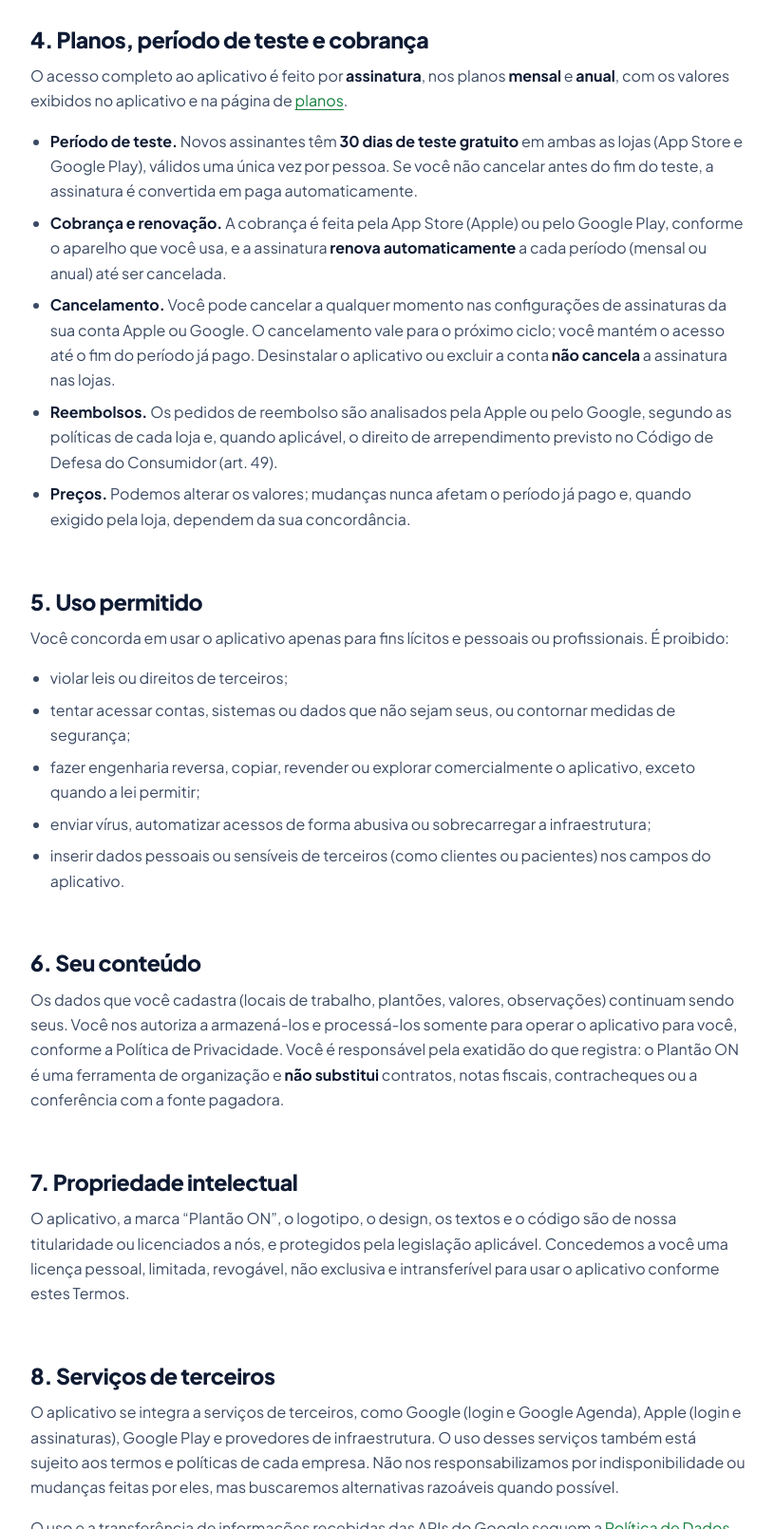
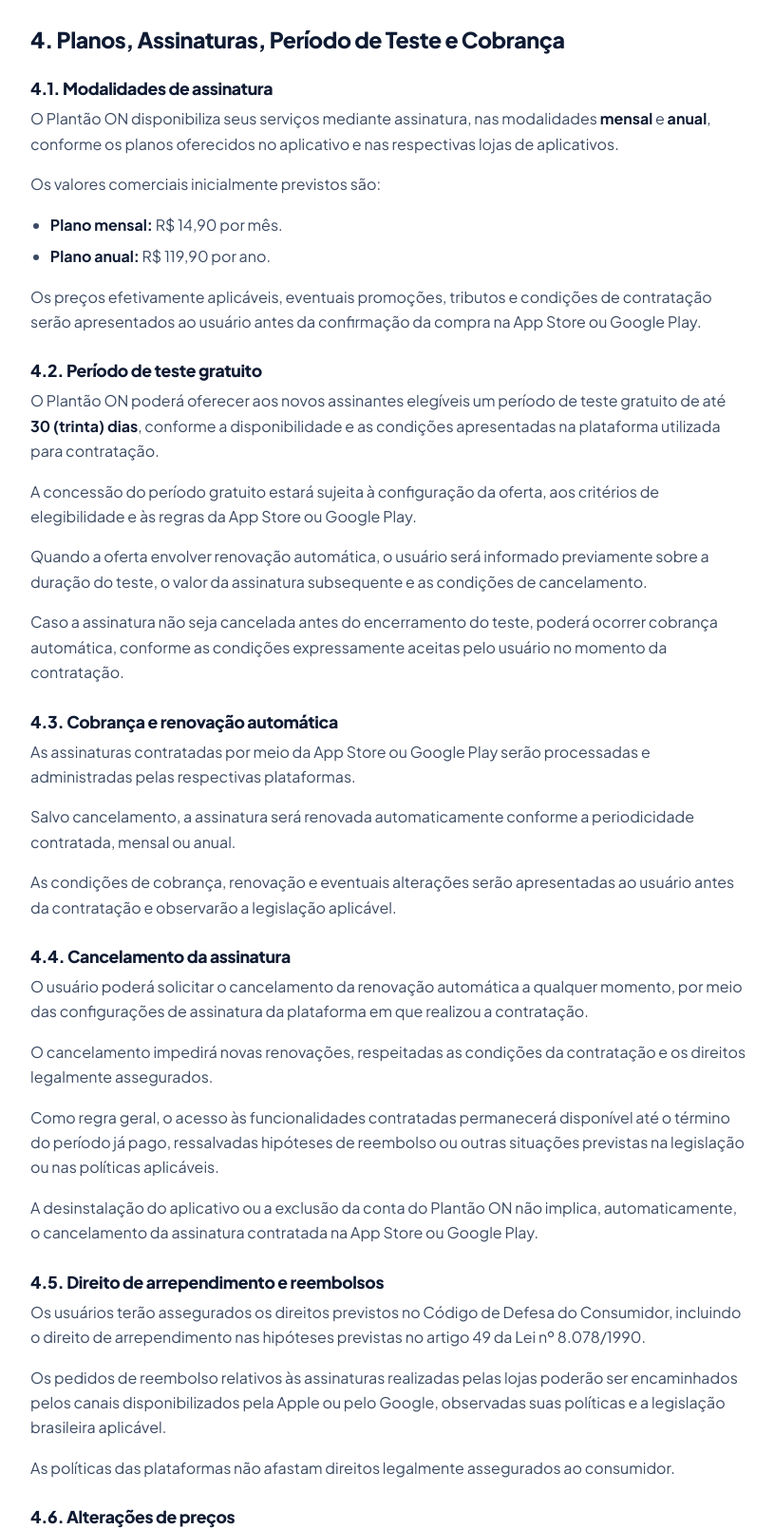
Before and after one commit to SikasZn/Plantao-ON-site, a plain HTML site: page termos.html in a window 1280 px wide. Shown: the part 1160-2770 px from the top of the page at 95% size, without its empty margins (394-1209 px from the left). Drawn offline with Linux system fonts and the light colour scheme.

Commit message:
atualização dos termos de acordo com o que o cliente solicitou

```diff
--- a/termos.html
+++ b/termos.html
@@ -62,7 +62,7 @@
         <li><a href="#aceite">Aceite dos termos</a></li>
         <li><a href="#servico">O serviço</a></li>
         <li><a href="#conta">Cadastro e conta</a></li>
-        <li><a href="#assinatura">Planos e assinatura</a></li>
+        <li><a href="#assinatura">Planos, assinaturas e cobrança</a></li>
         <li><a href="#uso">Uso permitido</a></li>
         <li><a href="#conteudo-usuario">Seu conteúdo</a></li>
         <li><a href="#propriedade">Propriedade intelectual</a></li>
@@ -95,15 +95,51 @@
         <li>A conta é pessoal e intransferível. É vedada a criação de várias contas para obter repetidamente o período de teste.</li>
       </ul>
 
-      <h2 id="assinatura">4. Planos, período de teste e cobrança</h2>
-      <p>O acesso completo ao aplicativo é feito por <strong>assinatura</strong>, nos planos <strong>mensal</strong> e <strong>anual</strong>, com os valores exibidos no aplicativo e na página de <a href="index.html#planos">planos</a>.</p>
+      <h2 id="assinatura">4. Planos, Assinaturas, Período de Teste e Cobrança</h2>
+
+      <h3>4.1. Modalidades de assinatura</h3>
+      <p>O Plantão ON disponibiliza seus serviços mediante assinatura, nas modalidades <strong>mensal</strong> e <strong>anual</strong>, conforme os planos oferecidos no aplicativo e nas respectivas lojas de aplicativos.</p>
+      <p>Os valores comerciais inicialmente previstos são:</p>
       <ul>
-        <li><strong>Período de teste.</strong> Novos assinantes têm <strong>30 dias de teste gratuito</strong> em ambas as lojas (App Store e Google Play), válidos uma única vez por pessoa. Se você não cancelar antes do fim do teste, a assinatura é convertida em paga automaticamente.</li>
-        <li><strong>Cobrança e renovação.</strong> A cobrança é feita pela App Store (Apple) ou pelo Google Play, conforme o aparelho que você usa, e a assinatura <strong>renova automaticamente</strong> a cada período (mensal ou anual) até ser cancelada.</li>
-        <li><strong>Cancelamento.</strong> Você pode cancelar a qualquer momento nas configurações de assinaturas da sua conta Apple ou Google. O cancelamento vale para o próximo ciclo; você mantém o acesso até o fim do período já pago. Desinstalar o aplicativo ou excluir a conta <strong>não cancela</strong> a assinatura nas lojas.</li>
-        <li><strong>Reembolsos.</strong> Os pedidos de reembolso são analisados pela Apple ou pelo Google, segundo as políticas de cada loja e, quando aplicável, o direito de arrependimento previsto no Código de Defesa do Consumidor (art. 49).</li>
-        <li><strong>Preços.</strong> Podemos alterar os valores; mudanças nunca afetam o período já pago e, quando exigido pela loja, dependem da sua concordância.</li>
+        <li><strong>Plano mensal:</strong> R$ 14,90 por mês.</li>
+        <li><strong>Plano anual:</strong> R$ 119,90 por ano.</li>
       </ul>
+      <p>Os preços efetivamente aplicáveis, eventuais promoções, tributos e condições de contratação serão apresentados ao usuário antes da confirmação da compra na App Store ou Google Play.</p>
+
+      <h3>4.2. Período de teste gratuito</h3>
+      <p>O Plantão ON poderá oferecer aos novos assinantes elegíveis um período de teste gratuito de até <strong>30 (trinta) dias</strong>, conforme a disponibilidade e as condições apresentadas na plataforma utilizada para contratação.</p>
+      <p>A concessão do período gratuito estará sujeita à configuração da oferta, aos critérios de elegibilidade e às regras da App Store ou Google Play.</p>
+      <p>Quando a oferta envolver renovação automática, o usuário será informado previamente sobre a duração do teste, o valor da assinatura subsequente e as condições de cancelamento.</p>
+      <p>Caso a assinatura não seja cancelada antes do encerramento do teste, poderá ocorrer cobrança automática, conforme as condições expressamente aceitas pelo usuário no momento da contratação.</p>
+
+      <h3>4.3. Cobrança e renovação automática</h3>
+      <p>As assinaturas contratadas por meio da App Store ou Google Play serão processadas e administradas pelas respectivas plataformas.</p>
+      <p>Salvo cancelamento, a assinatura será renovada automaticamente conforme a periodicidade contratada, mensal ou anual.</p>
+      <p>As condições de cobrança, renovação e eventuais alterações serão apresentadas ao usuário antes da contratação e observarão a legislação aplicável.</p>
+
+      <h3>4.4. Cancelamento da assinatura</h3>
+      <p>O usuário poderá solicitar o cancelamento da renovação automática a qualquer momento, por meio das configurações de assinatura da plataforma em que realizou a contratação.</p>
+      <p>O cancelamento impedirá novas renovações, respeitadas as condições da contratação e os direitos legalmente assegurados.</p>
+      <p>Como regra geral, o acesso às funcionalidades contratadas permanecerá disponível até o término do período já pago, ressalvadas hipóteses de reembolso ou outras situações previstas na legislação ou nas políticas aplicáveis.</p>
+      <p>A desinstalação do aplicativo ou a exclusão da conta do Plantão ON não implica, automaticamente, o cancelamento da assinatura contratada na App Store ou Google Play.</p>
+
+      <h3>4.5. Direito de arrependimento e reembolsos</h3>
+      <p>Os usuários terão assegurados os direitos previstos no Código de Defesa do Consumidor, incluindo o direito de arrependimento nas hipóteses previstas no artigo 49 da Lei nº 8.078/1990.</p>
+      <p>Os pedidos de reembolso relativos às assinaturas realizadas pelas lojas poderão ser encaminhados pelos canais disponibilizados pela Apple ou pelo Google, observadas suas políticas e a legislação brasileira aplicável.</p>
+      <p>As políticas das plataformas não afastam direitos legalmente assegurados ao consumidor.</p>
+
+      <h3>4.6. Alterações de preços</h3>
+      <p>O Plantão ON poderá atualizar os preços de seus planos, mediante comunicação adequada aos usuários e observância das regras das plataformas de distribuição e da legislação aplicável.</p>
+      <p>Alterações de valores não terão efeito retroativo sobre períodos já pagos.</p>
+      <p>Quando exigido, a continuidade da assinatura com novo valor dependerá de consentimento do usuário.</p>
+
+      <h3>4.7. Disponibilidade comercial</h3>
+      <p>A disponibilização de planos, períodos de teste, promoções e demais condições comerciais dependerá da implementação e ativação dos respectivos recursos no aplicativo e nas plataformas de distribuição.</p>
+      <p>A divulgação de uma modalidade de assinatura ou benefício não constitui garantia de disponibilidade imediata enquanto a respectiva funcionalidade não estiver habilitada.</p>
+
+      <h3>4.8. Suporte relacionado às assinaturas</h3>
+      <p>Dúvidas relacionadas ao funcionamento dos planos, acesso às funcionalidades contratadas, cancelamentos e cobranças poderão ser encaminhadas ao suporte oficial do Plantão ON pelo e-mail <a href="mailto:imthealthtech@imtmed.com.br">imthealthtech@imtmed.com.br</a>.</p>
+      <p>A equipe prestará orientações e assistência nos limites de sua atuação, sem prejuízo dos canais oficiais de atendimento da Apple e do Google.</p>
 
       <h2 id="uso">5. Uso permitido</h2>
       <p>Você concorda em usar o aplicativo apenas para fins lícitos e pessoais ou profissionais. É proibido:</p>
```
